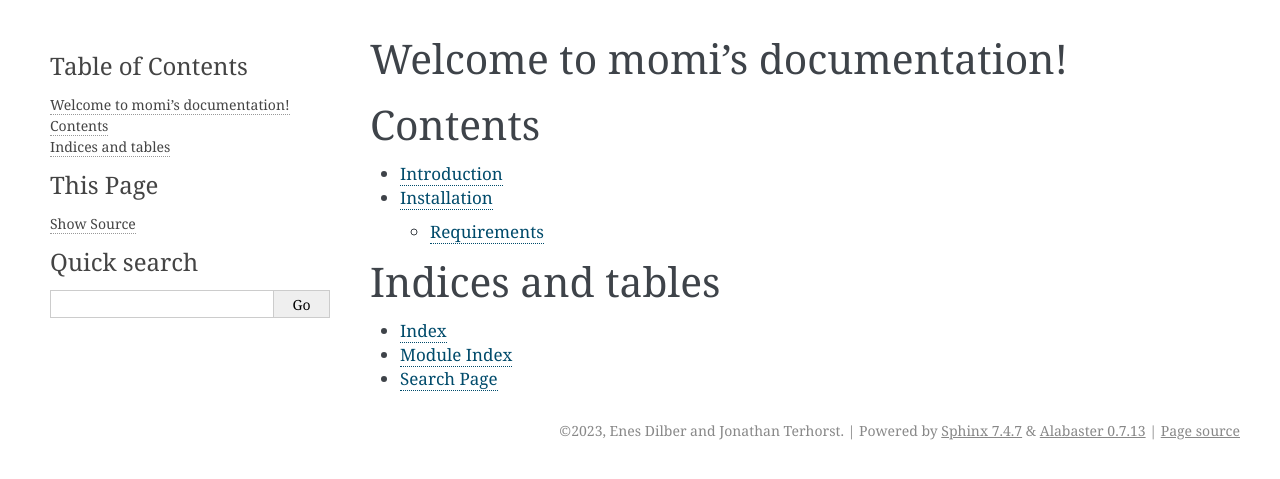
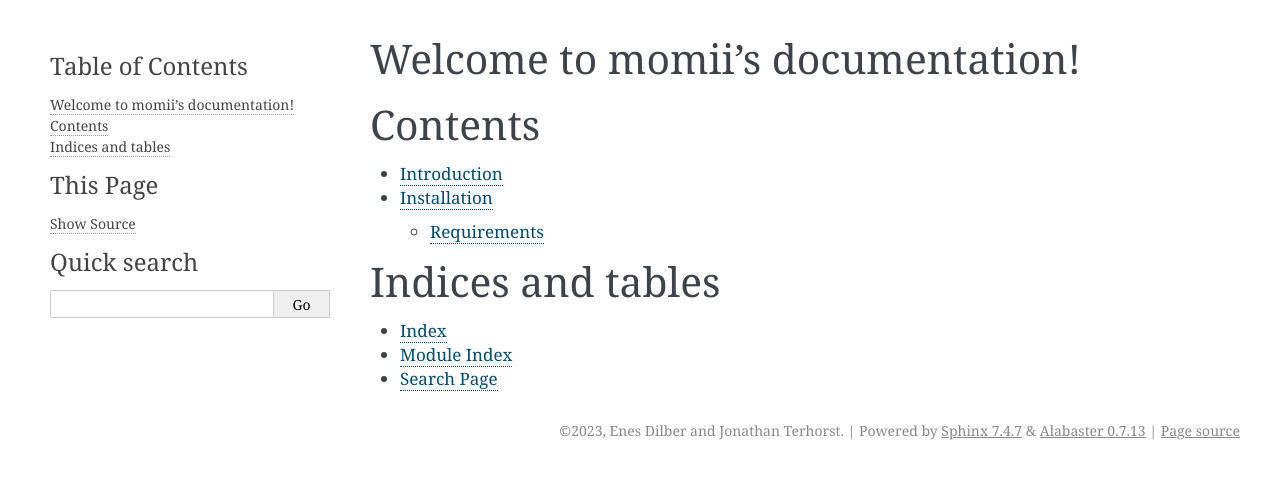
Before and after one commit to Jiatong-Liang/Demes, a Sphinx documentation site: the page built from docs/index.md, in a window 1280 px wide. Shown: the top 479 px of the page. Built offline with Sphinx 7.4.7, drawn with Linux system fonts in a browser that asks for light colours; the version number is read from the project's files by our own code.

Commit message:
Update index.md

```diff
--- a/docs/index.md
+++ b/docs/index.md
@@ -1,4 +1,4 @@
-## Welcome to momi's documentation!
+## Welcome to momii's documentation!
 
 ## Contents
 
```
